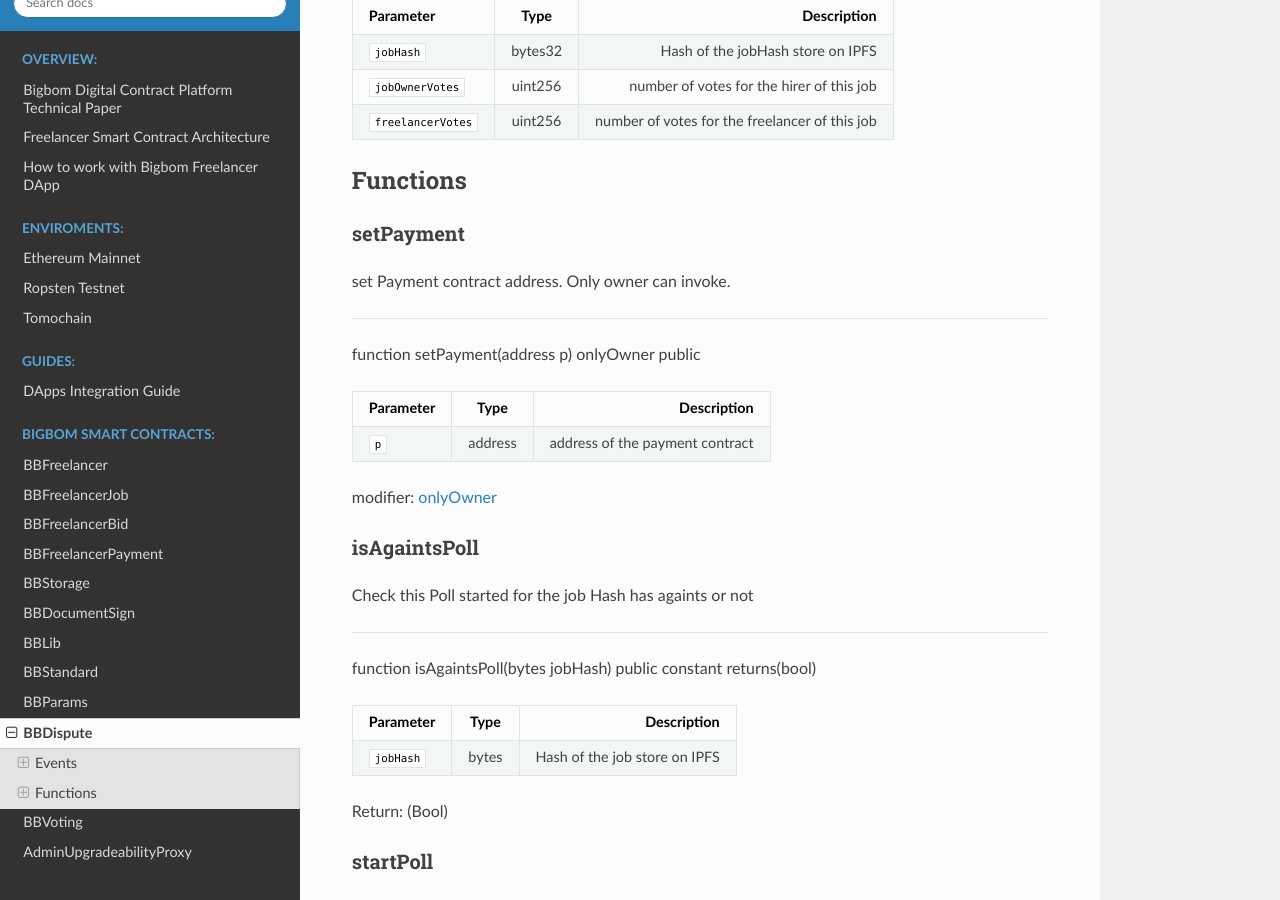
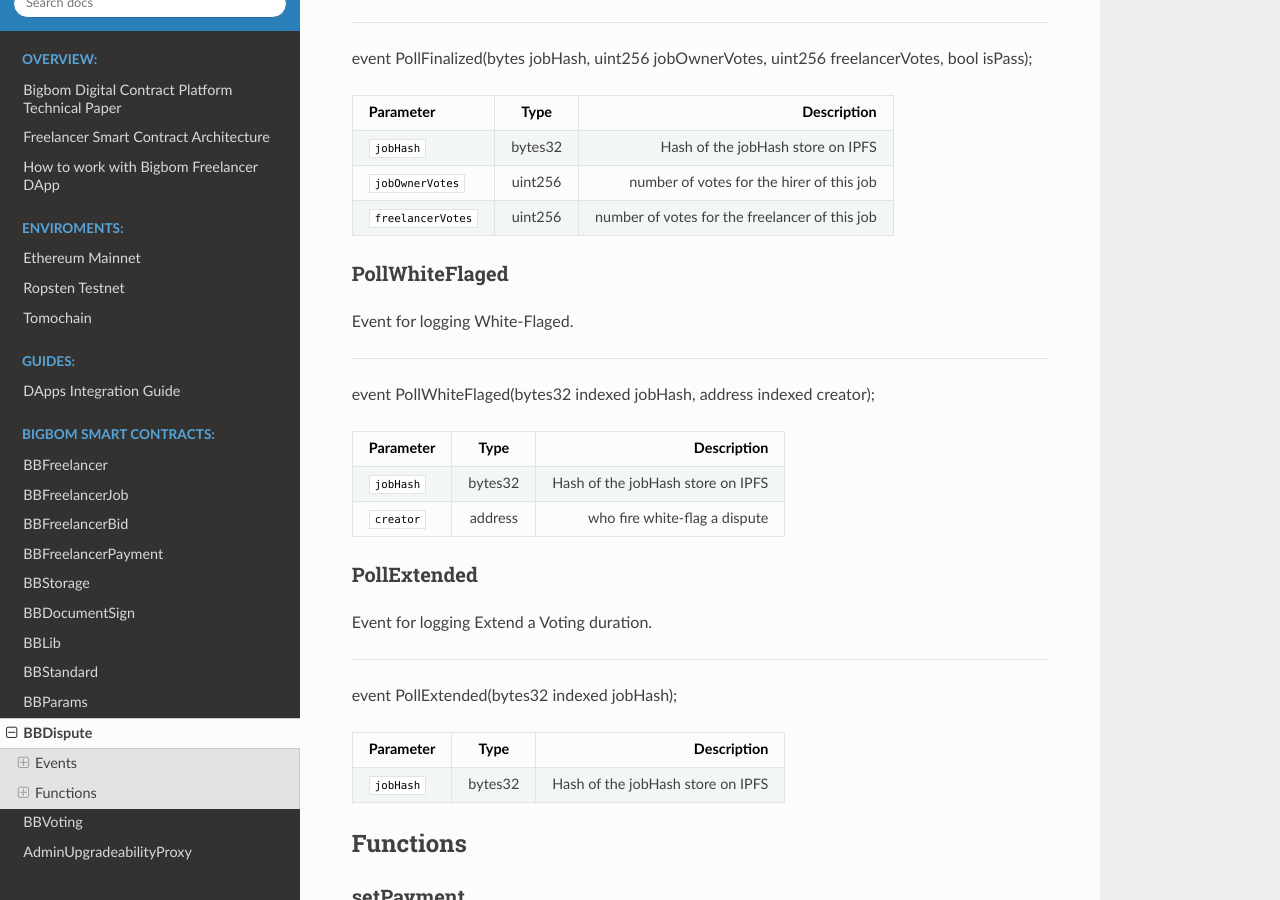
Before and after one commit to bigbomio/digital-contracts, a Sphinx documentation site: the page built from docs/contracts/BBDispute.md, in a window 1280 px wide and 900 px high, scrolled down 1540 px. Built offline with Sphinx 7.4.7 and the Read the Docs theme 2.0.0, drawn with Linux system fonts in a browser that asks for light colours; some of the changed text lies outside the part shown.

Commit message:
update dispute docs

```diff
--- a/docs/contracts/BBDispute.md
+++ b/docs/contracts/BBDispute.md
@@ -12,6 +12,8 @@
      * [PollStarted](#pollstarted)
      * [PollAgainsted](#pollagainsted)
      * [PollFinalized](#pollfinalized)
+     * [PollWhiteFlaged](#pollwhiteflaged)
+     * [PollExtended](#pollextended)
   * [Functions](#functions)
      * [setPayment](#setpayment)
      * [isAgaintsPoll](#isagaintspoll)
@@ -59,6 +63,30 @@
 | `jobHash`       | bytes32       |  Hash of the jobHash store on IPFS  |
 | `jobOwnerVotes`       | uint256       |  number of votes for the hirer of this job  |
 | `freelancerVotes`       | uint256       |  number of votes for the freelancer of this job  |
+
+### PollWhiteFlaged
+Event for logging White-Flaged.
+
+---
+event PollWhiteFlaged(bytes32 indexed jobHash, address indexed creator);
+
+
+| Parameter     | Type          | Description                 |
+| ------------- |:-------------:| ---------------------------:|
+| `jobHash`       | bytes32       |  Hash of the jobHash store on IPFS  |
+| `creator`       | address       |  who fire white-flag a dispute  |
+
+
+### PollExtended
+Event for logging Extend a Voting duration.
+
+---
+event PollExtended(bytes32 indexed jobHash);
+
+
+| Parameter     | Type          | Description                 |
+| ------------- |:-------------:| ---------------------------:|
+| `jobHash`       | bytes32       |  Hash of the jobHash store on IPFS  |
 
 
 
@@ -138,3 +166,25 @@
 | Parameter     | Type          | Description                 |
 | ------------- |:-------------:| ---------------------------:|
 | `jobHash`       | bytes       |  Hash of the job stored on IPFS  |
+
+
+### whiteflagPoll
+White-flag a Poll
+
+---
+function whiteflagPoll(bytes jobHash) public
+
+| Parameter     | Type          | Description                 |
+| ------------- |:-------------:| ---------------------------:|
+| `jobHash`       | bytes       |  Hash of the job stored on IPFS  |
+
+
+### extendPoll
+Extend a Poll
+
+---
+function extendPoll(bytes jobHash) public
+
+| Parameter     | Type          | Description                 |
+| ------------- |:-------------:| ---------------------------:|
+| `jobHash`       | bytes       |  Hash of the job stored on IPFS  |
```
Also changed, not shown: other parts of docs/contracts/BBDispute.md (+2 -0 lines).
